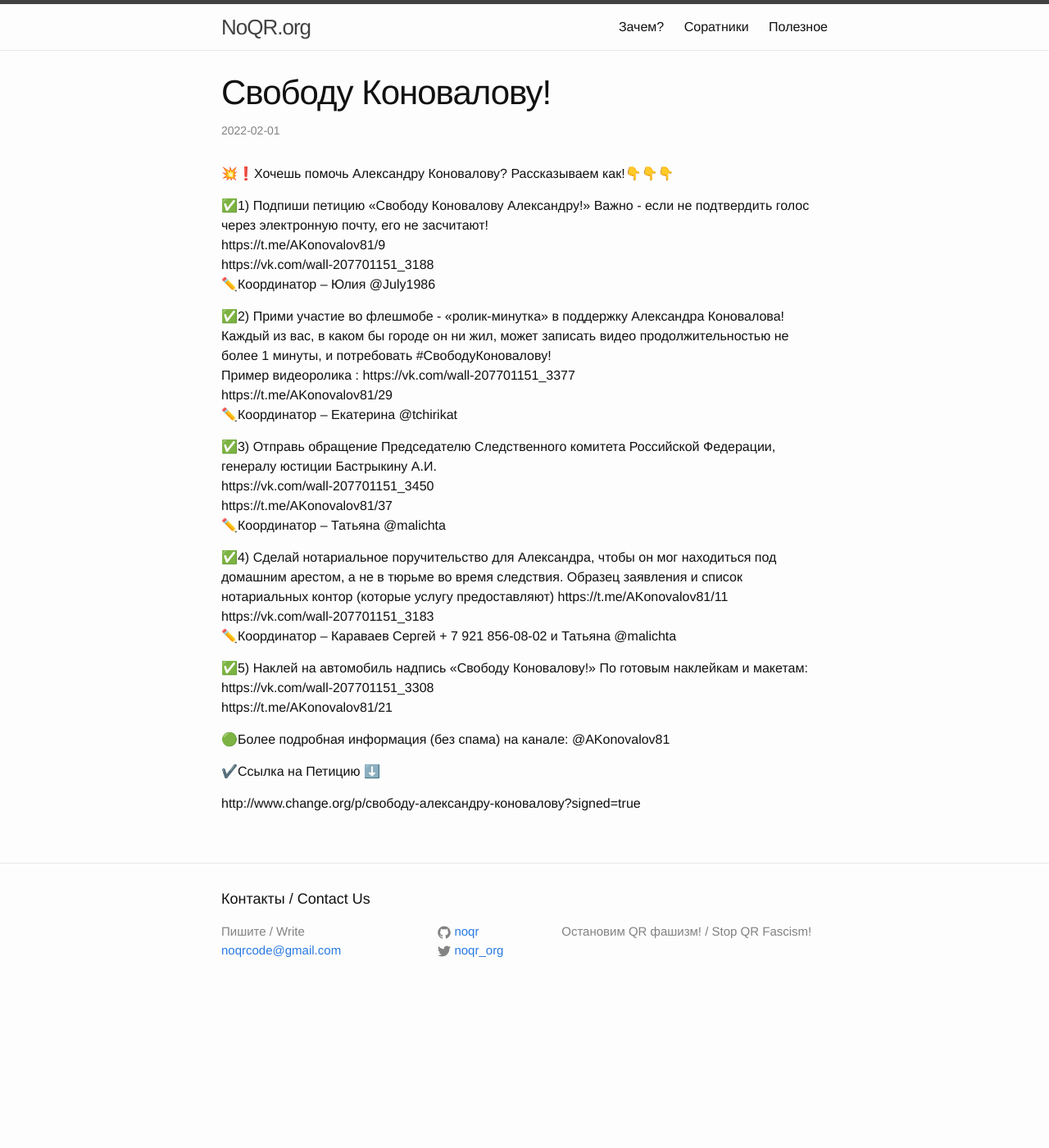
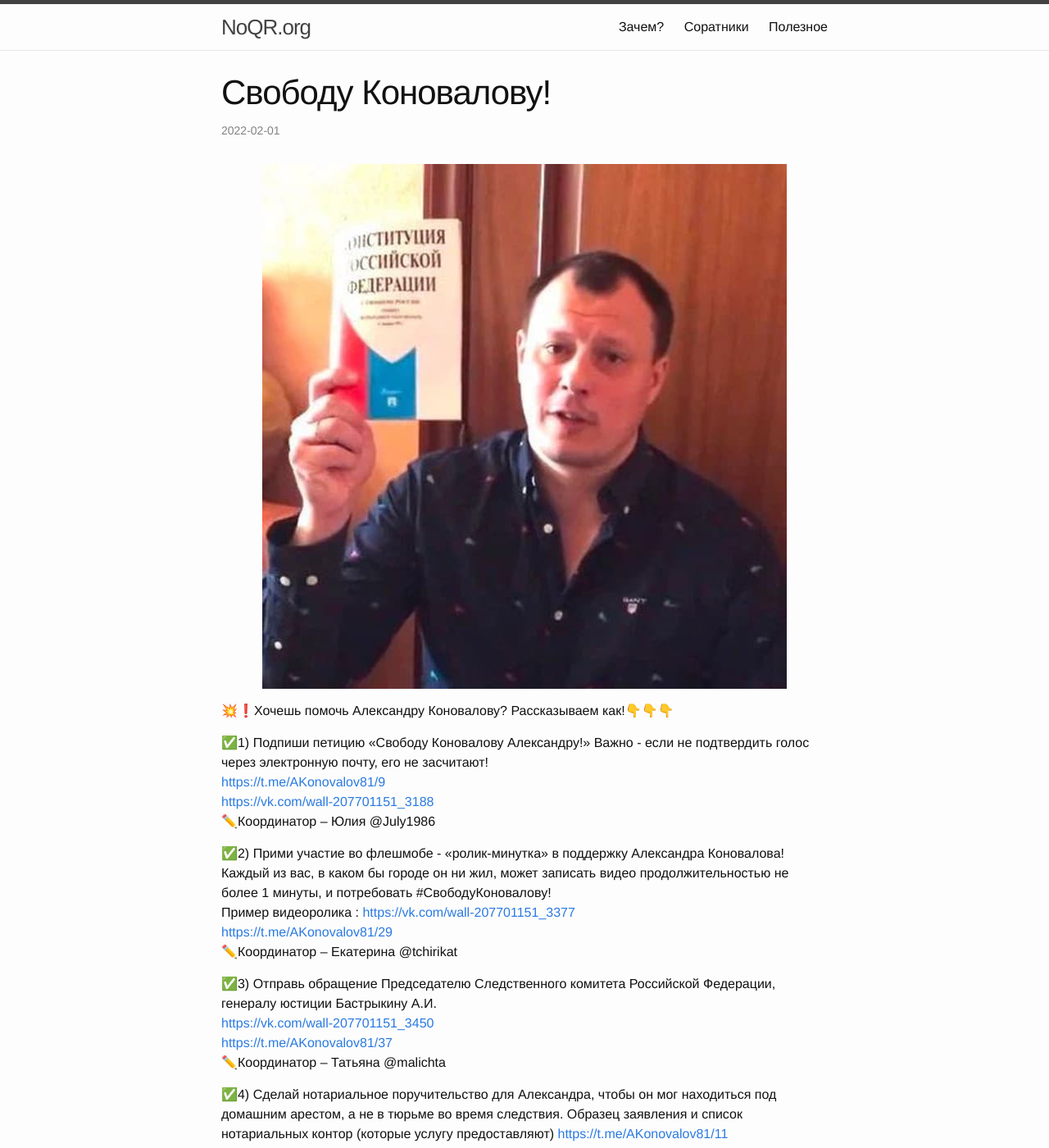
Before and after one commit to noqr/noqr.github.io, a Jekyll site: the page built from _posts/2022-02-01-freedom_for_alexander_konovalov.markdown, in a window 1280 px wide and 1400 px high. Shown: the whole window at 82% size. Built offline with Jekyll 4.4.1, drawn with Linux system fonts in a browser that asks for light colours; some of the changed lines change nothing that is shown.

Commit message:
konovalov

```diff
--- a/_posts/2022-02-01-freedom_for_alexander_konovalov.markdown
+++ b/_posts/2022-02-01-freedom_for_alexander_konovalov.markdown
@@ -7,35 +7,37 @@ twitter_desc: "Хочешь помочь Александру Коновалов
 categories: resistance
 ---
 
+![freedom_for_alexander_konovalov.jpg](/assets/freedom_for_alexander_konovalov.jpg)
+
 💥❗️Хочешь помочь Александру Коновалову? Рассказываем как!👇👇👇
 
 ✅1) Подпиши петицию «Свободу Коновалову Александру!» Важно - если не подтвердить голос через электронную почту, его не засчитают!<br />
-https://t.me/AKonovalov81/9<br />
-https://vk.com/wall-207701151_3188<br />
+[https://t.me/AKonovalov81/9](https://t.me/AKonovalov81/9)<br />
+[https://vk.com/wall-207701151_3188](https://vk.com/wall-207701151_3188)<br />
 ✏️Координатор – Юлия @July1986
 
 ✅2)  Прими участие во флешмобе - «ролик-минутка» в поддержку Александра Коновалова!
 Каждый из вас, в каком бы городе он ни жил, может записать видео продолжительностью не более 1 минуты, и потребовать #СвободуКоновалову!<br />
-Пример видеоролика : https://vk.com/wall-207701151_3377<br />
-https://t.me/AKonovalov81/29<br />
+Пример видеоролика : [https://vk.com/wall-207701151_3377](https://vk.com/wall-207701151_3377)<br />
+[https://t.me/AKonovalov81/29](https://t.me/AKonovalov81/29)<br />
 ✏️Координатор – Екатерина @tchirikat
 
 ✅3) Отправь обращение Председателю Следственного комитета Российской Федерации,
 генералу юстиции Бастрыкину А.И.<br />
-https://vk.com/wall-207701151_3450<br />
-https://t.me/AKonovalov81/37<br />
+[https://vk.com/wall-207701151_3450](https://vk.com/wall-207701151_3450)<br />
+[https://t.me/AKonovalov81/37](https://t.me/AKonovalov81/37)<br />
 ✏️Координатор – Татьяна @malichta
 
 ✅4) Сделай нотариальное поручительство для  Александра, чтобы он мог находиться под домашним арестом, а не в тюрьме во время следствия.
 Образец заявления и список нотариальных контор (которые услугу предоставляют)
-https://t.me/AKonovalov81/11<br />
-https://vk.com/wall-207701151_3183<br />
+[https://t.me/AKonovalov81/11](https://t.me/AKonovalov81/11)<br />
+[https://vk.com/wall-207701151_3183](https://vk.com/wall-207701151_3183)<br />
 ✏️Координатор – Караваев Сергей   + 7 921 856-08-02 и Татьяна @malichta
 
 ✅5) Наклей на автомобиль надпись «Свободу Коновалову!»
 По готовым наклейкам и макетам:<br />
-https://vk.com/wall-207701151_3308<br />
-https://t.me/AKonovalov81/21
+[https://vk.com/wall-207701151_3308](https://vk.com/wall-207701151_3308)<br />
+[https://t.me/AKonovalov81/21](https://t.me/AKonovalov81/21)
 
 
 🟢Более подробная информация (без спама) на канале:
@@ -43,4 +45,4 @@ https://t.me/AKonovalov81/21
 
 ✔️Ссылка на Петицию ⬇️
 
-http://www.change.org/p/свободу-александру-коновалову?signed=true
+[http://www.change.org/p/свободу-александру-коновалову?signed=true](http://www.change.org/p/свободу-александру-коновалову?signed=true)
```
